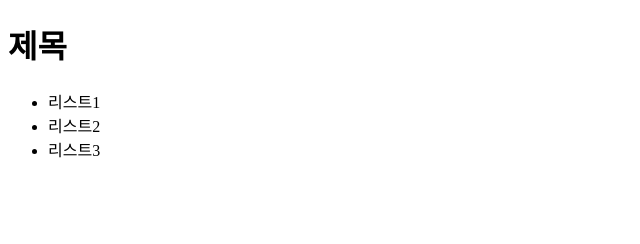
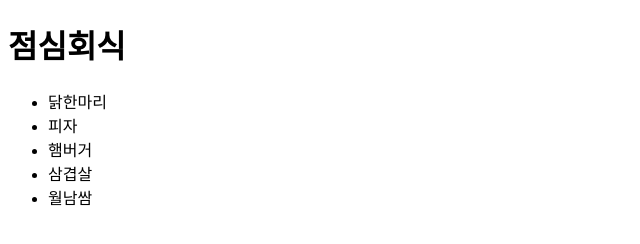
Before and after one commit to riwonpark/soccerline, a plain HTML site: page index.html in a window 1280 px wide. Shown: the whole page, without its empty margins (0-640 px from the left). Drawn offline with Linux system fonts and the light colour scheme.

Commit message:
[0428] 두번째 작업문서

```diff
--- a/index.html
+++ b/index.html
@@ -9,11 +9,13 @@
   <title>테스트</title>
  </head>
  <body>
-    <h1>제목</h1>
+    <h1>점심회식</h1>
 		<ul>
-			<li>리스트1</li>
-			<li>리스트2</li>
-			<li>리스트3</li>
+			<li>닭한마리</li>
+			<li>피자</li>
+			<li>햄버거</li>
+			<li>삼겹살</li>
+			<li>월남쌈</li>
 		</ul>
  </body>
 </html>
```
